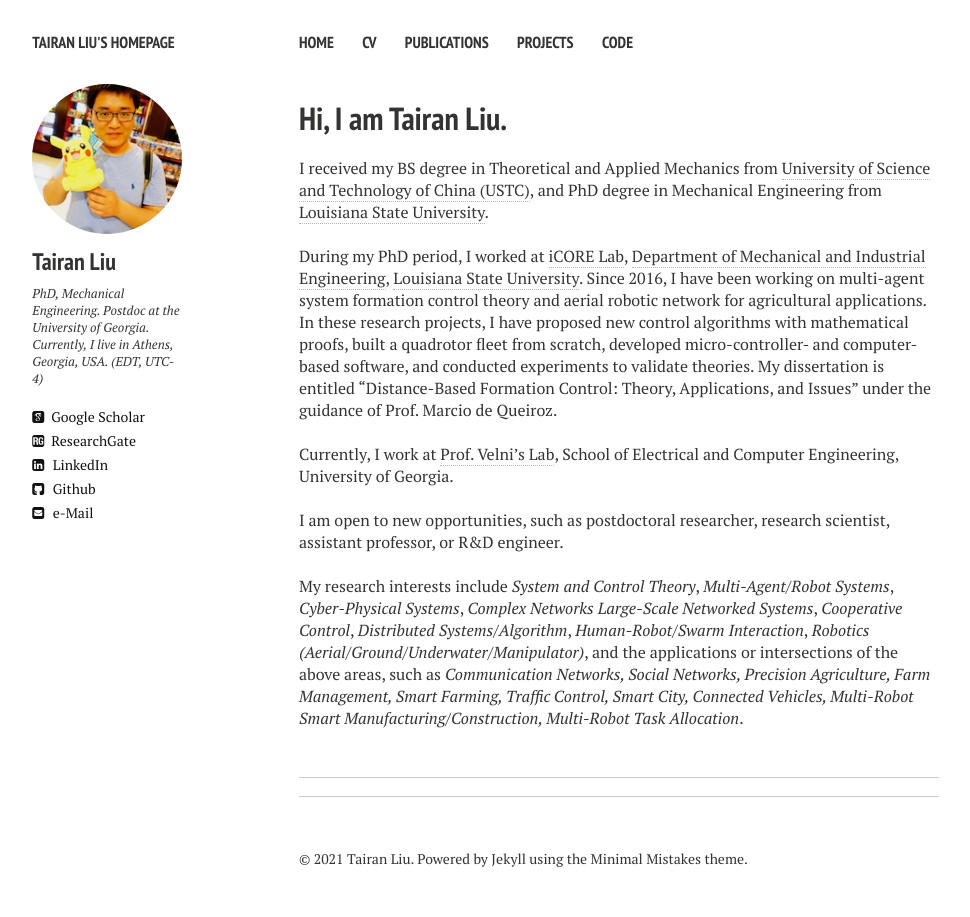
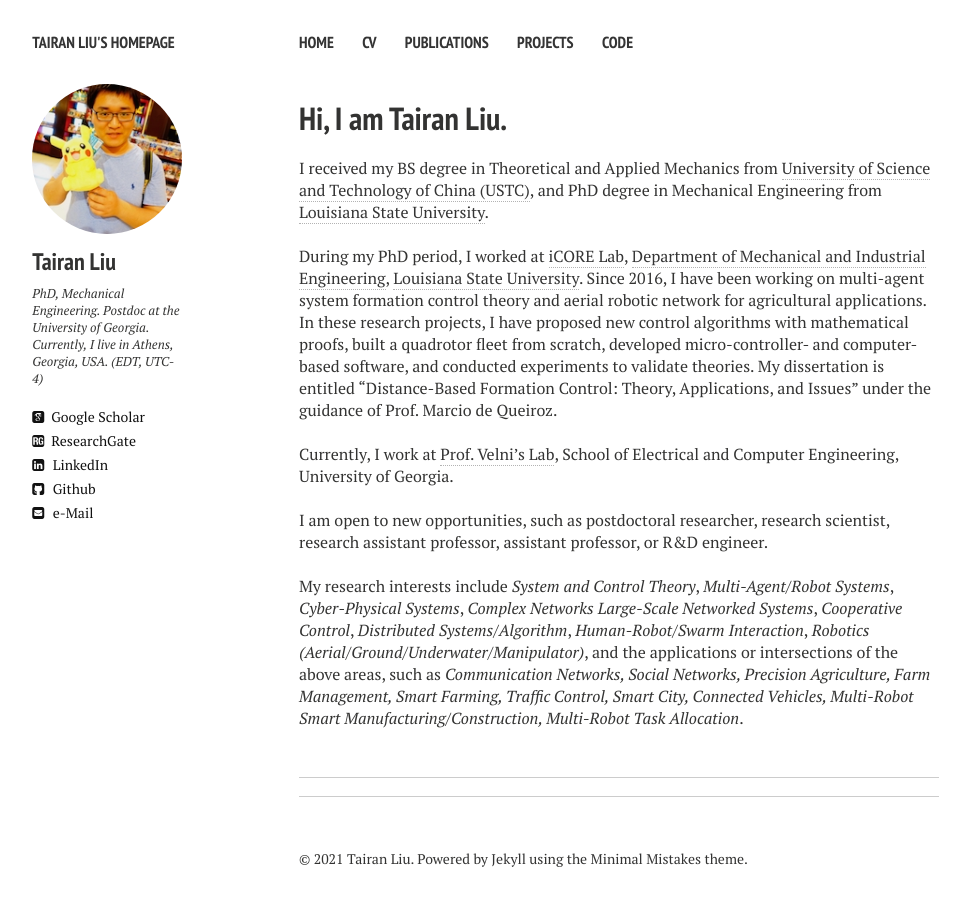
Before and after one commit to liutairan/liutairan.github.io, a Jekyll site: the page built from index.md, in a window 1280 px wide. Shown: the whole page, without its empty margins (21-991 px from the left). Built offline with Jekyll 4.4.1, drawn with Linux system fonts in a browser that asks for light colours; nearby versions of some CDN libraries; comment, search, counter and statistics services are not loaded.

Commit message:
Update index.md

```diff
--- a/index.md
+++ b/index.md
@@ -19,7 +19,7 @@ Currently, I work at <a href="http://cscl.engr.uga.edu/" target="_blank">Prof. V
 
 <br />
 
-I am open to new opportunities, such as postdoctoral researcher, research scientist, assistant professor, or R&D engineer.
+I am open to new opportunities, such as postdoctoral researcher, research scientist, research assistant professor, assistant professor, or R&D engineer.
 
 <br />
 My research interests include <em>System and Control Theory</em>, <em>Multi-Agent/Robot Systems</em>, <em>Cyber-Physical Systems</em>, <em>Complex Networks</em> <em>Large-Scale Networked Systems</em>, <em>Cooperative Control</em>, <em>Distributed Systems/Algorithm</em>, <em>Human-Robot/Swarm Interaction</em>, <em>Robotics (Aerial/Ground/Underwater/Manipulator)</em>, and the applications or intersections of the above areas, such as <em>Communication Networks, Social Networks, Precision Agriculture, Farm Management, Smart Farming, Traffic Control, Smart City, Connected Vehicles, Multi-Robot Smart Manufacturing/Construction, Multi-Robot Task Allocation</em>.
```
